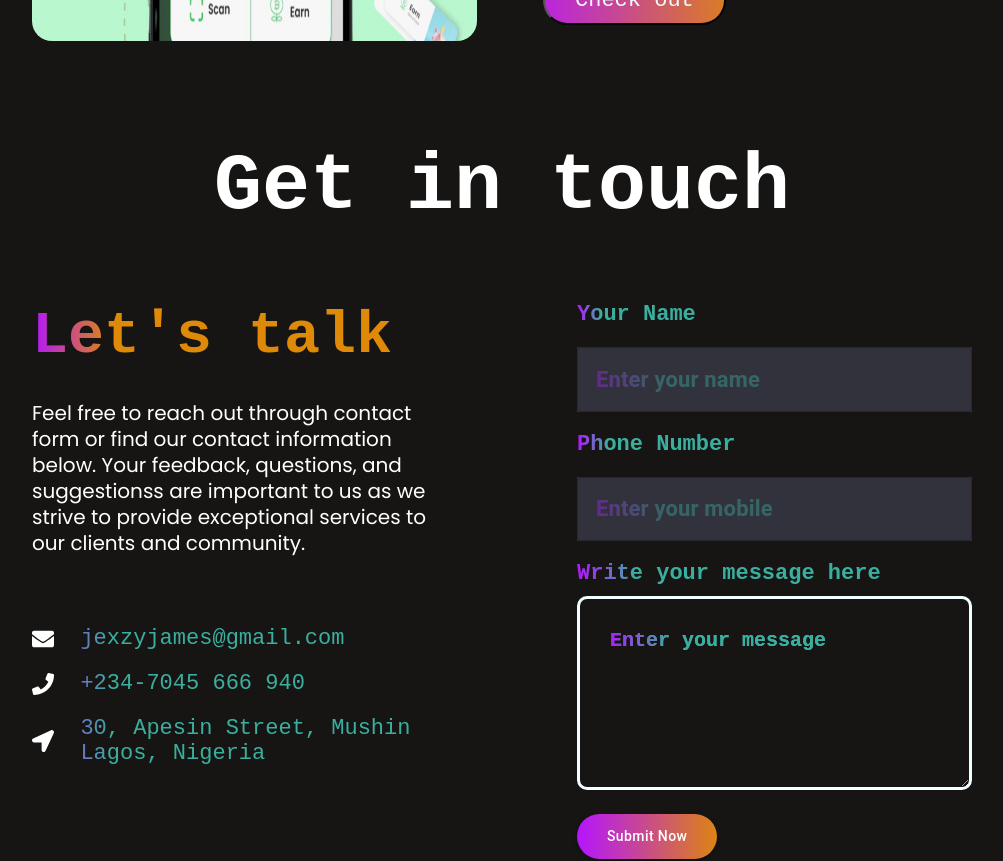
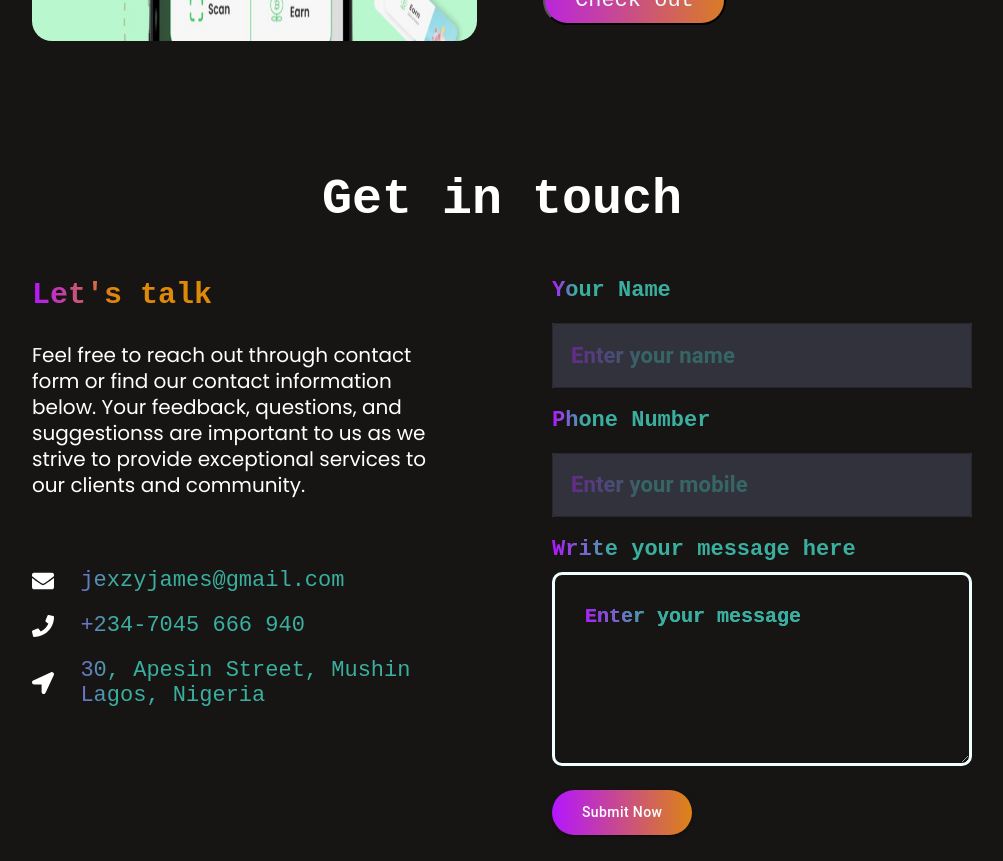
Before and after one commit to jexzyjames/portfolio, a React (Create React App) app: page / in a window 1280 px wide. Shown: the part 7180-8041 px from the top of the page, without its empty margins (138-1141 px from the left). Built offline with nearby package versions, Linux system fonts and the light colour scheme.

Commit message:
workd upon

```diff
--- a/src/Portfolio/Components/Main/Main.jsx
+++ b/src/Portfolio/Components/Main/Main.jsx
@@ -137,7 +137,7 @@ const Main = ({theme}) => {
                 Connect with me <FaLinkedin />{" "}
               </button>
             </a>
-            <a target="_blank" rel="noopener noreferrer" href="https://drive.google.com/file/d/1g0xa3Q-rFF846CNaFAYkd0ov7E2O9K75L/view?usp=sharing">
+            <a target="_blank" rel="noopener noreferrer" href="https://drive.google.com/file/d/1gOxa3Q-rF846CNaFAYkd0ov7E2O9K75L/view?usp=sharing">
               <button className="resume-btn">My resume</button>
             </a>
           </div>
--- a/src/Portfolio/Contact/Contact.css
+++ b/src/Portfolio/Contact/Contact.css
@@ -1,29 +1,33 @@
 @import url('https://fonts.googleapis.com/css2?family=Poppins&display=swap');
 .contact {
-  margin: 100px 170px;
+  margin: 80px 170px;
   align-items: center;
   display: flex;
-  gap: 70px;
+  gap: 50px;
   flex-direction: column;
   color: #fff;
   position: relative;
-  font-size:small;
+  /* font-size:small !important; */
   overflow: hidden;
   font-family: monospace !important;
   justify-content: center;
 }
+.contact h1{
+  font-size: 50px;
+}
 .touch{
-  font-size: 10px;
+  font-size: 40px;
 }
 .h1{
   font-size: 13px;
 }
 .contact-title {
   position: relative;
+  margin: 0;
 }
 .contact-title h1 {
-  padding: 0px 30px;
-  font-size: 80px;
+  padding: 0px 10px;
+  font-size: 50px;
   font-weight: 800;
   text-align: center;
   position: relative;
@@ -32,11 +36,12 @@
   position: absolute;
   z-index: -1;
   right: 0;
+  width: 30px;
   bottom: 0;
 }
 .contact-section {
   display: flex;
-  gap: 150px;
+  gap: 100px;
 }
 .contact-left,
 .contact-right {
@@ -73,7 +78,7 @@ text-rendering: optimizeLegibility;
   background-clip: text;
   -webkit-background-clip: text;
   -webkit-text-fill-color: transparent;
-  font-size: 60px;
+  font-size: 30px;
   font-weight: 700;
 }
 .contact-right label,
@@ -213,6 +218,9 @@ text-rendering: optimizeLegibility;
     flex-direction: column;
     width: 100%;
   }
+  .contact-title h1{
+    font-size: 50px;
+  }
   .contact-right {
     width: 100%;
   }
--- a/src/Portfolio/Contact/Contact.jsx
+++ b/src/Portfolio/Contact/Contact.jsx
@@ -30,7 +30,7 @@ const Contact = ({theme}) => {
           }, 2000);
 
           return () => {
-            setLoading(false);
+            // setLoading(false);
             clearTimeout(time, 1000);
           };
         },
@@ -58,7 +58,7 @@ const Contact = ({theme}) => {
       clearTimeout(time, 1000);
     };
   },
-   [time, message]);
+   [message]);
   return (
     <div className="contact">
       <motion.div
@@ -67,9 +67,9 @@ const Contact = ({theme}) => {
         whileFocus={{ opacity: 1, translateY: 0, transition: { delay: 0.1 } }}
         className="contact-title"
       >
-        <h1 className={` touch${theme === 'light' ? 'light' : null}`}> Get in touch</h1>
-        <img src={themes} alt="" />
+        {/* <img src={themes} alt="" /> */}
       </motion.div>
+        <h1 className={` ${theme === 'light' ? 'light' : ''}`}> Get in touch</h1>
       <div className="contact-section">
         <motion.div
           initial={{ opacity: 0, translateY: -100 }}
```
